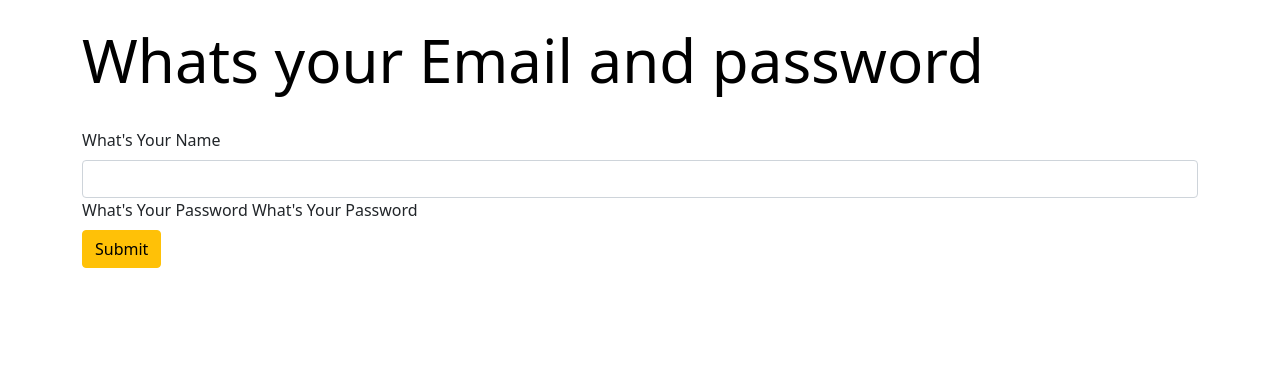
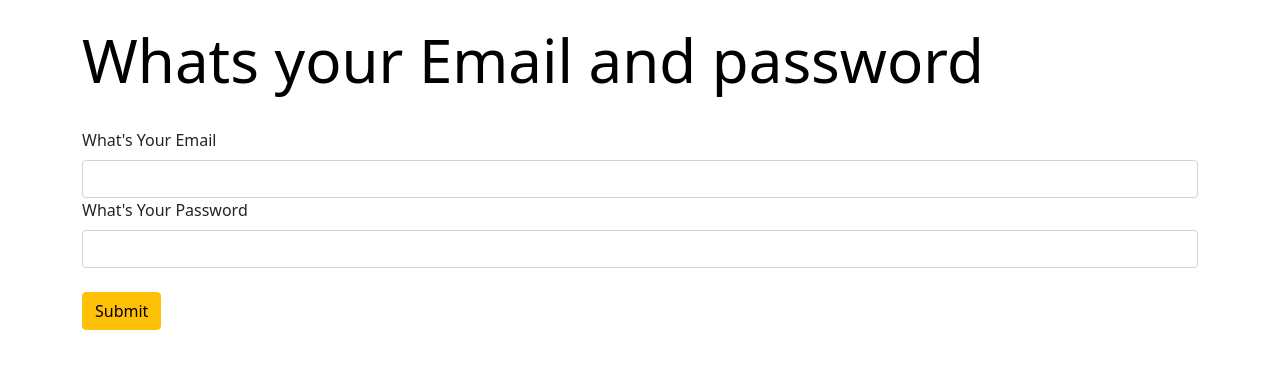
Before and after one commit to renzo031109/Flask, a Flask app: page /test_pw in a window 1280 px wide. Shown: the part 56-425 px from the top of the page. Run offline with Flask 3, Linux system fonts and the light colour scheme.

Commit message:
verify password function

```diff
--- a/hello.py
+++ b/hello.py
@@ -121,7 +121,7 @@ class UserForm(FlaskForm):
 
 #Create a Pasword Class
 class PasswordForm(FlaskForm):
-    email = StringField("What's Your Name", validators=[DataRequired()])
+    email = StringField("What's Your Email", validators=[DataRequired()])
     password_hash = PasswordField("What's Your Password", validators=[DataRequired()])
     submit = SubmitField("Submit")
 
@@ -193,8 +193,8 @@ def test_pw():
     password = None
     pw_to_check = None
     passed = None
+    form = PasswordForm()
 
-    form = PasswordForm()
     # Validate Form
     if form.validate_on_submit():
         email = form.email.data
@@ -202,10 +202,16 @@ def test_pw():
         #Clear the form
         form.email.data = ''
         form.password_hash.data = ''
+        pw_to_check = Users.query.filter_by(email=email).first()
+
+        #Check hashed password
+        passed = check_password_hash(pw_to_check.password_hash, password)
 
     return render_template("test_pw.html",
                            email = email,
-                           password=password,
+                           password = password,
+                           pw_to_check = pw_to_check,
+                           passed = passed,
                            form = form)
 
 #Create Name Page
--- a/templates/test_pw.html
+++ b/templates/test_pw.html
@@ -15,7 +15,12 @@
     <h1>Email: {{ email }} !! </h1>
     <h1>Password: {{ password }}</h1>
     <br/>
-
+    <h2>I found this info: </h2>
+    Name: {{ pw_to_check.name }} <br/>
+    Email:  {{ pw_to_check.email }} <br/>
+    PW:  {{ pw_to_check.password_hash }} <br/>
+    <br/>
+    Passed : {{ passed }}
 {% else %}
     <h1>Whats your Email and password</h1>
     <br/>
@@ -24,7 +29,7 @@
         {{ form.email.label(class="form-label") }}
         {{ form.email(class="form-control") }}
         {{ form.password_hash.label(class="form-label") }}
-        {{ form.password_hash.label(class="form-label") }}
+        {{ form.password_hash(class="form-control") }}
         <br/>
         {{ form.submit(class="btn btn-warning") }}
     </form>
```
